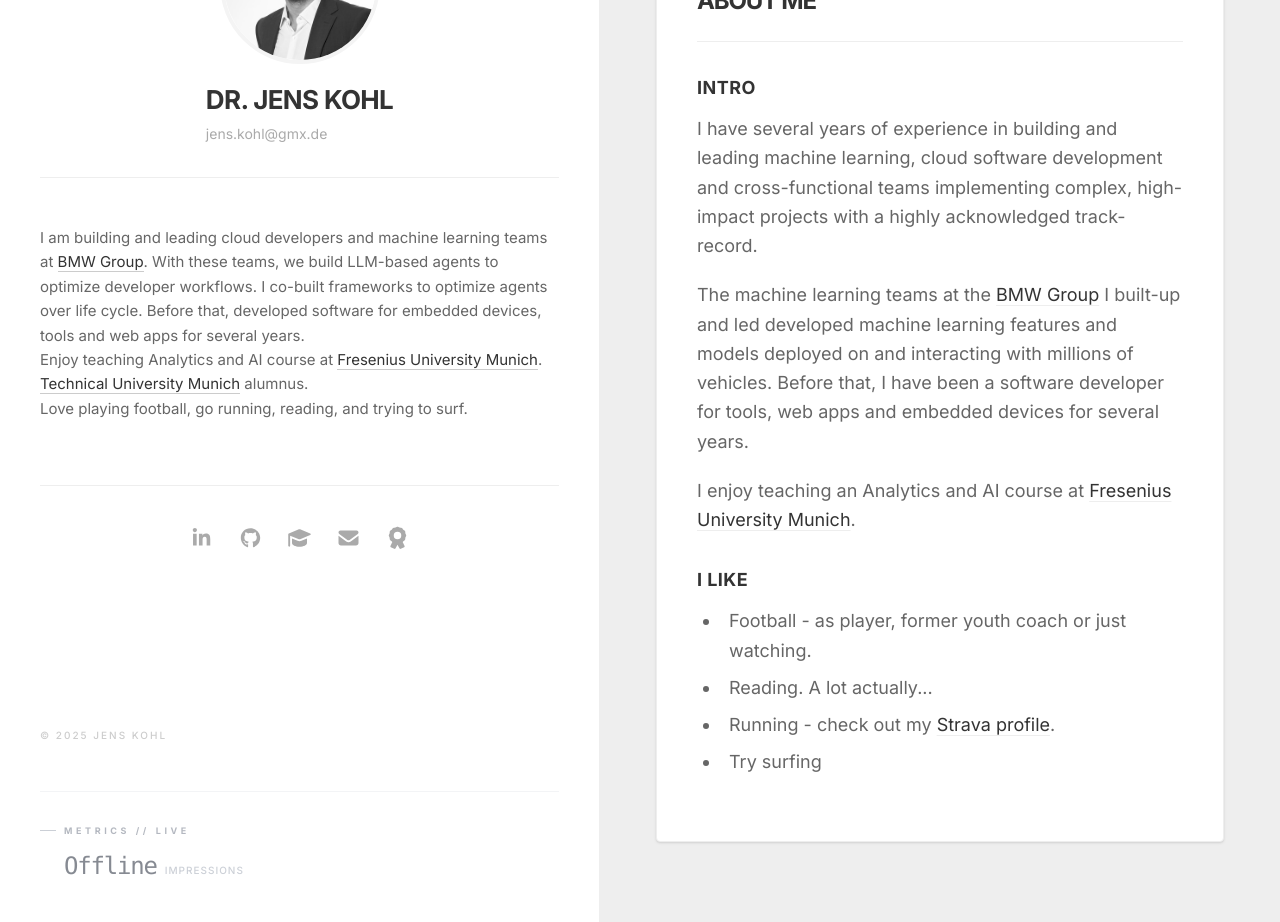
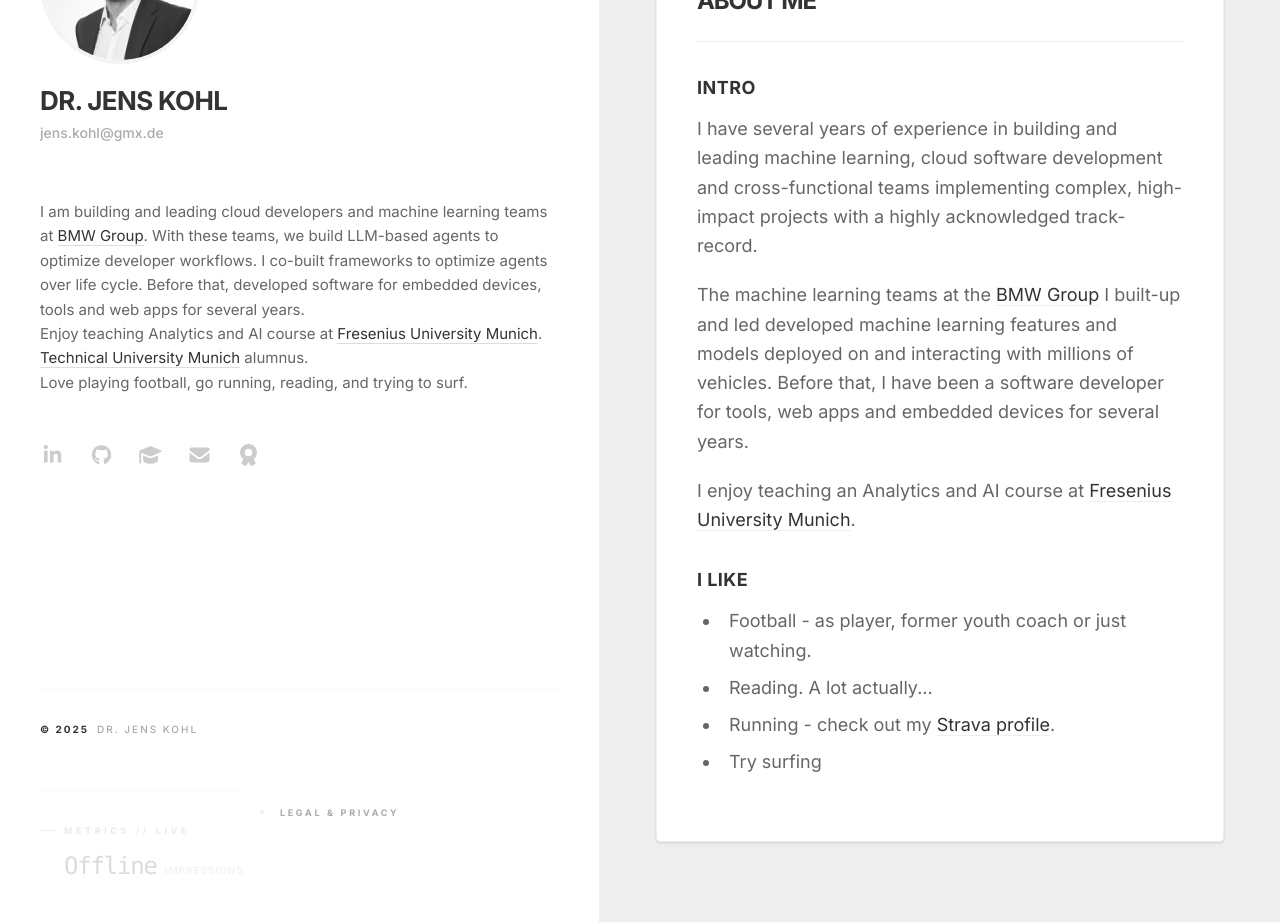
Before and after one commit to JensKohl/JensWebPage, a React (Vite) app: page / in a window 1280 px wide. Shown: the part 200-1122 px from the top of the page. Built offline with nearby package versions, Linux system fonts and the light colour scheme; no server answers.

Commit message:
added impressum

```diff
--- a/src/App.tsx
+++ b/src/App.tsx
@@ -6,25 +6,20 @@ import SectionContact from "./components/SectionContact";
 import SectionProjects from "./components/SectionProjects";
 import SectionResume from "./components/SectionResume";
 import SectionPublications from './components/SectionPublications';
+import SectionLegal from './components/SectionLegal'; // Updated Import
 
-/**
- * Main Application Component
- * Manages the high-level layout and the current active section.
- */
 export default function App() {
-	// State to track which section is currently being viewed
     const [activeSection, setActiveSection] = useState("About");
 
     return (
         <div className="min-h-screen bg-[#eeeeee] font-sans">
-			{/* Fixed Header with Navigation */}
             <NavBar active={activeSection} setActive={setActiveSection} />
 
             <div className="flex flex-col lg:flex-row pt-[64px]">
-				{/* Sidebar: Fixed position on large screens */}
-				<ProfileCard />
 
-				{/* Main Content Area: allow the text to fill the entire right window. */}
+                {/* Passing the state switcher to the sidebar */}
+                <ProfileCard setActiveSection={setActiveSection} />
+
                 <main className="flex-1 px-6 lg:px-14 py-12">
                     <div className="max-w-none mx-auto">
                         {activeSection === "About" && <SectionAbout />}
@@ -32,6 +27,11 @@ export default function App() {
                         {activeSection === "Projects" && <SectionProjects />}
                         {activeSection === "Contact" && <SectionContact />}
                         {activeSection === 'Publications' && <SectionPublications />}
+
+                        {/* Updated to use SectionLegal */}
+                        {activeSection === 'Legal' && (
+                            <SectionLegal setActiveSection={setActiveSection} />
+                        )}
                     </div>
                 </main>
             </div>
--- a/src/components/ProfileCard.tsx
+++ b/src/components/ProfileCard.tsx
@@ -4,94 +4,54 @@ import { FontAwesomeIcon } from '@fortawesome/react-fontawesome';
 import { social_links } from '../data/contact';
 import ViewCounter from './ViewCounter';
 
-const ProfileCard: React.FC = () => {
-  // --- 1. STATE ---
-  // We use 'bio' to store the text from our markdown file.
-  // It starts as an empty string ('').
+interface ProfileCardProps {
+  setActiveSection: (section: string) => void;
+}
+
+const ProfileCard: React.FC<ProfileCardProps> = ({ setActiveSection }) => {
   const [bio, setBio] = useState<string>('');
 
-  // --- 2. THE EFFECT (LIFECYCLE) ---
-  // This runs once when the component is first loaded onto the page.
   useEffect(() => {
-    // We 'fetch' (download) the file from the public folder path.
     fetch('/docs/shortAboutMe.md')
-      .then((res) => res.text()) // Convert the response into plain text.
-      .then((text) => setBio(text)) // Save that text into our 'bio' state.
-      .catch(() => setBio('Could not load bio.')); // If it fails, show an error message.
-  }, []); // The empty brackets [] ensure this only runs once.
-
-
-// TODO: fix spacing so that all appears on one side!
+      .then((res) => res.text())
+      .then((text) => setBio(text))
+      .catch(() => setBio('Could not load bio.'));
+  }, []);
 
   return (
-    /* The main sidebar container.
-       - lg:w-[600px] sets the desktop width.
-       - flex-col + items-center keeps everything stacked and centered. */
     <aside
-        style={{ msOverflowStyle: 'none', scrollbarWidth: 'none' }} // Hides the scrollbar
-        className="w-full lg:w-[600px] lg:min-h-screen border-r border-[#eeeeee] bg-white p-10 flex flex-col items-center"
+      style={{ msOverflowStyle: 'none', scrollbarWidth: 'none' }}
+      className="w-full lg:w-[600px] lg:min-h-screen border-r border-[#eeeeee] bg-white p-10 flex flex-col items-start"
     >
-
-      {/* 1. IMAGE SECTION
-          - overflow-hidden + rounded-full makes the image a perfect circle.
-          - grayscale makes it black and white. */}
-      <div className="w-40 h-40 rounded-full overflow-hidden mb-4 border-4 border-[#f4f4f4] shrink-0 mx-auto lg:mx-0">
+      {/* 1. TOP SECTION: IDENTITY */}
+      <div className="mb-14">
+        <div className="w-40 h-40 rounded-full overflow-hidden mb-6 border-4 border-[#f4f4f4] shrink-0">
           <img
             src="/images/JensAnzug2.jpg"
             alt="Jens K"
             className="w-full h-full object-cover grayscale"
           />
         </div>
-
-      {/* 2. IDENTITY SECTION
-          - space-y-1 adds a tiny bit of vertical space between the name and email. */}
-      <div className="space-y-1 items-center">
-        <h1 className="text-[26px] font-black uppercase tracking-tight text-[#333333]">
+        <h1 className="text-[26px] font-black uppercase tracking-tight text-[#333333] leading-none mb-2">
           Dr. Jens Kohl
         </h1>
         <a
           href="mailto:jens.kohl@gmx.de"
-          className="text-[14px] text-[#aaaaaa] hover:text-blue-600 transition-colors border-b border-transparent hover:border-blue-600 mb-8 block"
+          className="text-[14px] text-[#aaaaaa] hover:text-blue-600 transition-colors border-b border-transparent hover:border-blue-600 block w-fit font-medium"
         >
           jens.kohl@gmx.de
         </a>
       </div>
 
-      {/* FIRST DIVIDER
-          - border-t (top) creates the horizontal line.
-          - mb-12 adds a generous 48px gap after the line. */}
-      <hr className="w-full border-0 border-t border-[#eeeeee] mb-12" />
-
-
-      {/* 3. ABOUT SECTION (Markdown Content)
-          - mb-16 adds a large 64px gap after the text finishes. */}
-      <div className="space-y-1 w-full mb-16">
-
-        {/* prose prose-sm is a Tailwind plugin that styles markdown tags automatically. */}
+      {/* 2. MIDDLE SECTION: BIOGRAPHY */}
+      <div className="w-full mb-12">
         <div className="text-[#666666] text-[15px] leading-relaxed prose prose-sm max-w-none">
-          {/* ReactMarkdown takes our 'bio' string and turns it into HTML tags. */}
           <ReactMarkdown
             components={{
-                // Custom styling for # in Markdown (H1)
-                h1: ({ ...props }) => (
-                    <h1 className="text-[22px] font-black uppercase tracking-tight text-[#333333] mt-8 mb-4 text-center w-full" {...props} />
-                ),
-                // Custom styling for ## in Markdown (H2)
-                h2: ({ ...props }) => (
-                    <h2 className="text-[14px] font-bold uppercase tracking-[0.2em] text-[#444444] mt-8 mb-3 text-center w-full" {...props} />
-                ),
-                // Custom styling for Bullet Points (ul)
-                ul: ({ ...props }) => (
-                    <ul className="list-disc list-outside ml-6 mb-6 space-y-2 text-[#666666]" {...props} />
-                ),
-                // Custom styling for Numbered Lists (ol)
-                ol: ({ ...props }) => (
-                    <ol className="list-decimal list-outside ml-6 mb-6 space-y-2 text-[#666666]" {...props} />
-                ),
-                // Custom styling for Links inside the markdown text
-                a: ({ ...props }) => (
-                    <a {...props} className="text-[#333333] border-b border-[#cccccc] hover:border-black transition-all no-underline" />
-                )
+              h1: ({ ...props }) => <h1 className="text-[20px] font-bold uppercase tracking-tight text-[#333333] mt-0 mb-4 text-left" {...props} />,
+              h2: ({ ...props }) => <h2 className="text-[13px] font-bold uppercase tracking-[0.2em] text-[#888888] mt-8 mb-3 text-left" {...props} />,
+              ul: ({ ...props }) => <ul className="list-disc list-outside ml-5 mb-6 space-y-2 text-[#666666]" {...props} />,
+              a: ({ ...props }) => <a {...props} className="text-[#333333] border-b border-[#dddddd] hover:border-black transition-all no-underline" />
             }}
           >
             {bio}
@@ -99,35 +59,48 @@ const ProfileCard: React.FC = () => {
         </div>
       </div>
 
-      {/* SECOND DIVIDER
-          - Identical to the first divider to maintain visual balance. */}
-      <hr className="w-full border-0 border-t border-[#eeeeee] mb-8" />
-
-      {/* 4. SOCIAL LINKS ROW
-          - We use .map to loop through your social_links array and create icons. */}
-      <div className="flex justify-center gap-6 pt-2">
-        {social_links.map((social, index : number) => (
+      {/* 3. LOWER SECTION: SOCIALS */}
+      <div className="flex justify-start gap-6 w-full mb-12">
+        {social_links.map((social, index: number) => (
           <a
-            key={index} // React needs a unique key for items in a list.
+            key={index}
             href={social.link}
             target="_blank"
             rel="noopener noreferrer"
-            title={social.label}
-            className="text-[#aaaaaa] hover:text-black transition-colors duration-300"
+            className="text-[#cccccc] hover:text-black transition-colors duration-300"
           >
             <FontAwesomeIcon icon={social.icon} size="lg" />
           </a>
         ))}
       </div>
 
-      {/* 5. COPYRIGHT FOOTER */}
-      <div className="mt-auto pt-12 flex flex-col items-start w-full">
-        <p className="text-[10px] text-[#cccccc] uppercase tracking-[0.2em] font-medium">
-          © {new Date().getFullYear()} Jens Kohl
+      {/* 4. ANCHORED FOOTER: LEGAL & METRICS */}
+      {/* We keep this one line to visually separate "Content" from "Administration" */}
+      <div className="mt-auto pt-8 flex flex-col items-start w-full border-t border-[#f8f8f8]">
+        <div className="flex items-center gap-2 mb-1.5">
+          <p className="text-[10px] text-[#333333] uppercase tracking-[0.2em] font-bold">
+            © {new Date().getFullYear()}
           </p>
+          <p className="text-[10px] text-[#aaaaaa] uppercase tracking-[0.2em] font-medium">
+            Dr. Jens Kohl
+          </p>
+        </div>
+
+        <div className="flex items-center gap-4">
+          <div className="opacity-30 grayscale hover:opacity-100 transition-opacity duration-500">
             <ViewCounter />
           </div>
 
+          <span className="w-1 h-1 rounded-full bg-[#eeeeee]" />
+
+          <button
+            onClick={() => setActiveSection('Legal')}
+            className="text-[9px] uppercase tracking-[0.3em] text-[#aaaaaa] hover:text-black transition-all duration-300 font-bold"
+          >
+            Legal & Privacy
+          </button>
+        </div>
+      </div>
     </aside>
   );
 };
--- a/src/components/SectionAbout.tsx
+++ b/src/components/SectionAbout.tsx
@@ -14,7 +14,7 @@ const SectionAbout: React.FC = () => {
   // useEffect runs automatically when the component first appears on the screen.
   useEffect(() => {
     // We "fetch" (download) the file from your public folder.
-    fetch('/docs/AboutMe.md')
+    fetch('/docs/aboutMe.md')
       .then((res) => {
         // If the file isn't there, we throw an error.
         if (!res.ok) throw new Error("Markdown file not found");
--- /dev/null
+++ b/src/components/SectionLegal.tsx
@@ -0,0 +1,59 @@
+import React from 'react';
+
+// This tells TypeScript that this component needs the "setActiveSection" function
+interface SectionLegalProps {
+  setActiveSection: (section: string) => void;
+}
+
+const SectionLegal: React.FC<SectionLegalProps> = ({ setActiveSection }) => {
+  return (
+    <div className="max-w-3xl animate-fadeIn">
+
+      {/* Back Button */}
+      <button
+        onClick={() => setActiveSection('About')}
+        className="text-[10px] uppercase tracking-[0.3em] font-bold text-gray-400 hover:text-black transition-colors mb-12 block"
+      >
+        ← Back to About
+      </button>
+
+      {/* --- IMPRESSUM --- */}
+      <section className="mb-20">
+        <h1 className="text-[26px] font-black uppercase tracking-tight text-[#333333] mb-8">
+          Legal Disclosure // Impressum
+        </h1>
+
+        <div className="space-y-6 text-[15px] leading-relaxed text-[#666666]">
+          <div>
+            <p className="font-bold text-black uppercase text-[10px] tracking-widest mb-1">Provider:</p>
+            <p>Dr. Jens Kohl</p>
+            <p>Georgenstraße</p>
+            <p>80798 Munich</p>
+          </div>
+
+          <div>
+            <p className="font-bold text-black uppercase text-[10px] tracking-widest mb-1">Contact:</p>
+            <p>Email: jens.kohl@gmx.de</p>
+          </div>
+        </div>
+      </section>
+
+      {/* --- PRIVACY --- */}
+      <section>
+        <h2 className="text-[18px] font-bold uppercase tracking-widest text-[#333333] mb-8">
+          Privacy Policy // Datenschutz
+        </h2>
+        <div className="text-[15px] leading-relaxed text-[#666666]">
+          <p>
+            This website does not use tracking cookies or store personal user data.
+            We use a privacy-friendly visit counter (CounterAPI) that does not identify
+            individual visitors. Server logs are kept only for security and technical
+            stability according to Art. 6 Para. 1 lit. f GDPR.
+          </p>
+        </div>
+      </section>
+    </div>
+  );
+};
+
+export default SectionLegal;
```
Lines whose indentation alone changed are shown as unchanged.
